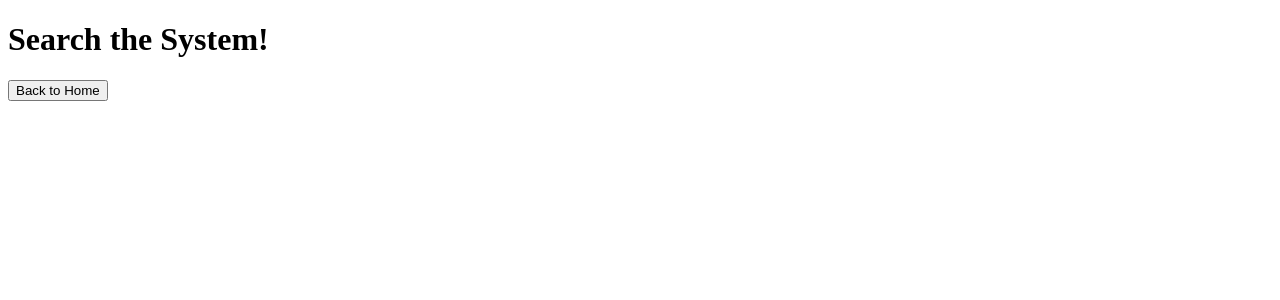
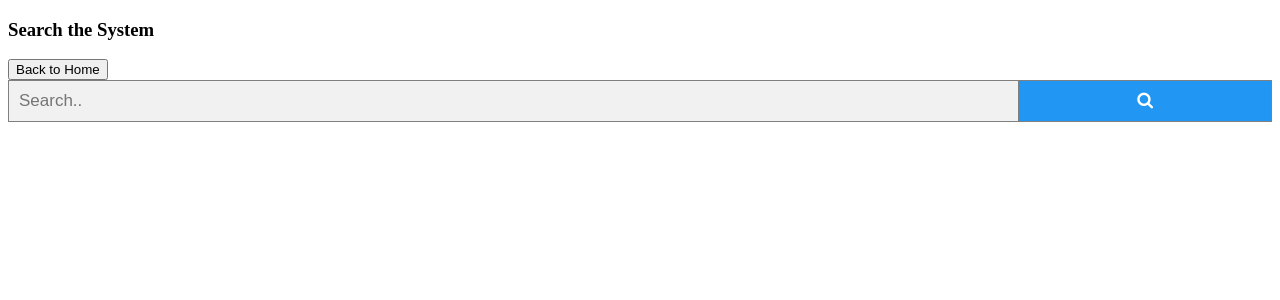
Before and after one commit to cjerryc/Bay_DB, a Flask app: page /search in a window 1280 px wide. Shown: the top 300 px of the page. Run offline with Flask 2, Linux system fonts and the light colour scheme.

Commit message:
search page

```diff
--- a/templates/home.html
+++ b/templates/home.html
@@ -52,7 +52,6 @@
     <table class="table">
         <thead>
           <tr>
-            <th scope="col">#</th>
             <th scope="col">Taskname</th>
             <th scope="col">Username</th>
             <th scope="col">Status</th>
--- a/templates/search.html
+++ b/templates/search.html
@@ -1,10 +1,47 @@
 <!DOCTYPE html>
 <html>
-  <head>
-  </head>
-  <body>
-  <h1>Search the System!</h1>
-  <button onclick="toHome()">Back to Home</button>
+<style>
+* {
+  box-sizing: border-box;
+}
+
+/* Style the search field */
+form.search input[type=text] {
+  padding: 10px;
+  font-size: 17px;
+  border: 1px solid grey;
+  float: left;
+  width: 80%;
+  background: #f1f1f1;
+}
+
+/* Style the submit button */
+form.search button {
+  float: left;
+  width: 20%;
+  padding: 10px;
+  background: #2196F3;
+  color: white;
+  font-size: 17px;
+  border: 1px solid grey;
+  border-left: none; /* Prevent double borders */
+  cursor: pointer;
+}
+
+form.search button:hover {
+  background: #0b7dda;
+}
+
+/* Clear floats */
+form.search::after {
+  content: "";
+  clear: both;
+  display: table;
+}
+</style>
+<body>
+    <h3>Search the System</h3>
+    <button onclick="toHome()">Back to Home</button>
     <script>
      function toHome(){
         root_site = window.location.href = '../';
@@ -12,5 +49,11 @@
       }
 
     </script>
-  </body>
+    <link rel="stylesheet" href="https://cdnjs.cloudflare.com/ajax/libs/font-awesome/4.7.0/css/font-awesome.min.css">
+      <form class="search" action="/search">
+        <input type="text" placeholder="Search.." name="search">
+        <button type="submit"><i class="fa fa-search"></i></button>
+      </form>
+
+</body>
 </html>
```
